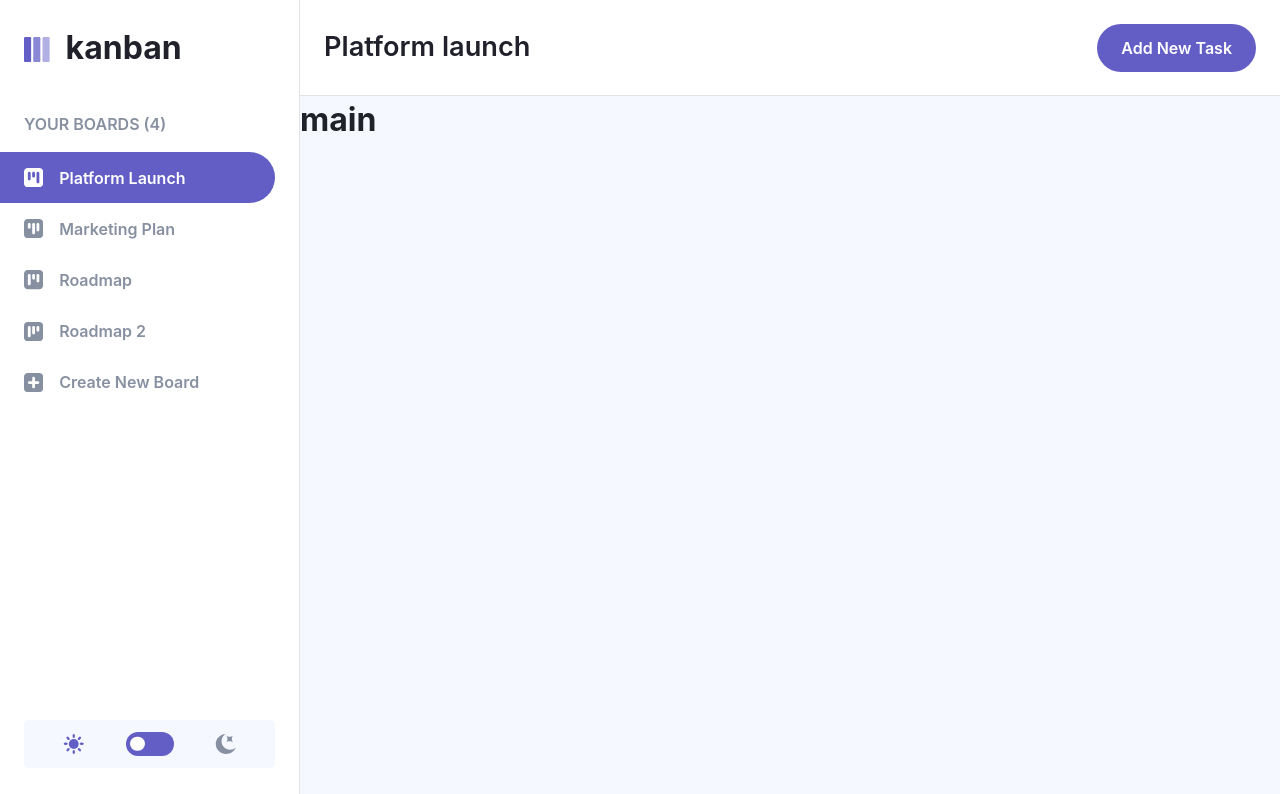
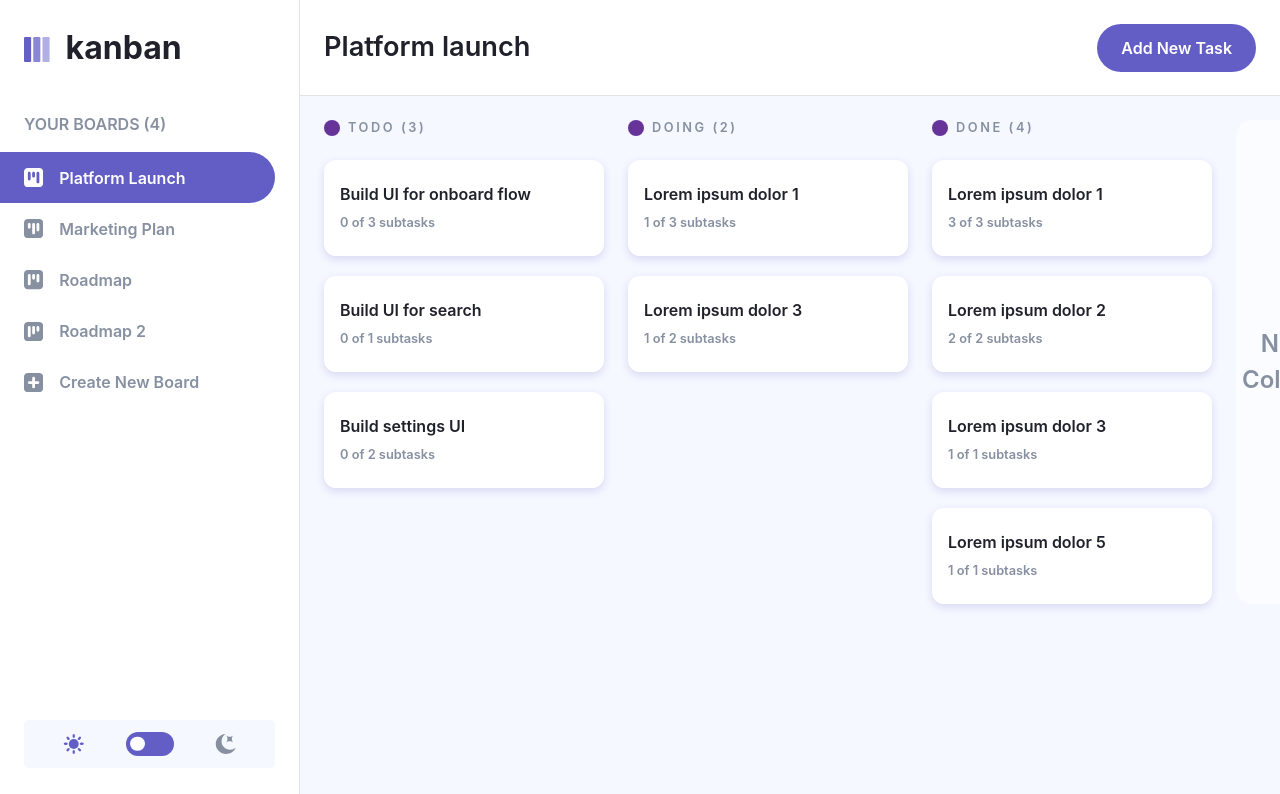
Before and after one commit to profpopoff/kanban, a Vue app: page / in a window 1280 px wide. Shown: the top 794 px of the page. Built offline with nearby package versions, Linux system fonts and the light colour scheme.

Commit message:
Add main ui

```diff
--- a/src/App.vue
+++ b/src/App.vue
@@ -1,6 +1,7 @@
 <script setup lang="ts">
 import Header from './components/layout/Header/Header.vue'
 import Sidebar from './components/layout/Sidebar/Sidebar.vue'
+import Board from './components/layout/Board/Board.vue'
 </script>
 
 <template>
@@ -8,7 +9,7 @@ import Sidebar from './components/layout/Sidebar/Sidebar.vue'
     <Header />
     <Sidebar />
     <main>
-      <h1 class="h1">main</h1>
+      <Board />
     </main>
   </div>
 </template>
@@ -26,6 +27,7 @@ import Sidebar from './components/layout/Sidebar/Sidebar.vue'
 
   main {
     grid-area: main;
+    overflow: auto;
   }
 }
 </style>
--- /dev/null
+++ b/src/components/layout/Board/Board.vue
@@ -0,0 +1,30 @@
+<script setup lang="ts">
+import Columns from './Columns.vue'
+</script>
+
+<template>
+   <div class="board">
+      <Columns />
+      <button>new column</button>
+   </div>
+</template>
+
+<style scoped lang="scss">
+.board {
+   padding: 1.5rem;
+   display: flex;
+   gap: 1.5rem;
+
+   button {
+      /* height: 100%; */
+      width: 17.5rem;
+      border: none;
+      border-radius: 1rem;
+      background-color: hsl(var(--element-color) / .5);
+      font-size: 1.5rem;
+      font-weight: 600;
+      color: hsl(var(--grey-color));
+      text-transform: capitalize;
+   }
+}
+</style>
--- /dev/null
+++ b/src/components/layout/Board/Columns.vue
@@ -0,0 +1,130 @@
+<script setup lang="ts">
+import { ref } from 'vue'
+import Task from './Task.vue';
+
+const board = ref({
+   title: '123123',
+   columns: [
+      {
+         title: 'todo',
+         tasks: [
+            {
+               title: 'Build UI for onboard flow',
+               description: 'Lorem ipsum dolor sit amet consectetur adipisicing elit.',
+               subtasks: [{ title: 'subtask 1', isDone: false }, { title: 'subtask 2', isDone: false }, { title: 'subtask 3', isDone: false }]
+            },
+            {
+               title: 'Build UI for search',
+               description: 'Lorem ipsum dolor sit amet consectetur adipisicing elit.',
+               subtasks: [{ title: 'subtask 1', isDone: false }]
+            },
+            {
+               title: 'Build settings UI',
+               description: 'Lorem ipsum dolor sit amet consectetur adipisicing elit.',
+               subtasks: [{ title: 'subtask 1', isDone: false }, { title: 'subtask 2', isDone: false }]
+            }
+         ]
+      },
+      {
+         title: 'doing',
+         tasks: [
+            {
+               title: 'Lorem ipsum dolor 1',
+               description: 'Lorem ipsum dolor sit amet consectetur adipisicing elit.',
+               subtasks: [{ title: 'subtask 1', isDone: true }, { title: 'subtask 2', isDone: false }, { title: 'subtask 3', isDone: false }]
+            },
+            {
+               title: 'Lorem ipsum dolor 3',
+               description: 'Lorem ipsum dolor sit amet consectetur adipisicing elit.',
+               subtasks: [{ title: 'subtask 1', isDone: true }, { title: 'subtask 2', isDone: false }]
+            }
+         ]
+      },
+      {
+         title: 'done',
+         tasks: [
+            {
+               title: 'Lorem ipsum dolor 1',
+               description: 'Lorem ipsum dolor sit amet consectetur adipisicing elit.',
+               subtasks: [{ title: 'subtask 1', isDone: true }, { title: 'subtask 2', isDone: true }, { title: 'subtask 3', isDone: true }]
+            },
+            {
+               title: 'Lorem ipsum dolor 2',
+               description: 'Lorem ipsum dolor sit amet consectetur adipisicing elit.',
+               subtasks: [{ title: 'subtask 1', isDone: true }, { title: 'subtask 1', isDone: true }]
+            },
+            {
+               title: 'Lorem ipsum dolor 3',
+               description: 'Lorem ipsum dolor sit amet consectetur adipisicing elit.',
+               subtasks: [{ title: 'subtask 1', isDone: true }]
+            },
+            {
+               title: 'Lorem ipsum dolor 5',
+               description: 'Lorem ipsum dolor sit amet consectetur adipisicing elit.',
+               subtasks: [{ title: 'subtask 1', isDone: true }]
+            }
+         ]
+      }
+   ]
+})
+</script>
+
+<template>
+   <ul class="columns">
+      <li v-for="column in board.columns" class="column">
+         <div class="headline">
+            <span></span>
+            <h2>{{ column.title }} ({{ column.tasks.length }})</h2>
+         </div>
+         <ul class="tasks">
+            <Task v-for="task in column.tasks" :task="task" />
+         </ul>
+      </li>
+   </ul>
+</template>
+
+<style scoped lang="scss">
+ul {
+   list-style: none;
+   padding: 0;
+}
+
+.columns {
+   display: flex;
+   gap: 1.5rem;
+
+   .column {
+      width: 17.5rem;
+
+      .headline {
+         display: flex;
+         gap: .5rem;
+         align-items: center;
+         margin-bottom: 1.5rem;
+
+         span {
+            display: block;
+            width: 1rem;
+            aspect-ratio: 1;
+            border-radius: 50%;
+            background-color: rebeccapurple;
+         }
+
+         h2 {
+            text-transform: uppercase;
+            font-size: .8rem;
+            font-weight: 600;
+            color: hsl(var(--grey-color));
+            line-height: 1;
+            letter-spacing: .16rem;
+         }
+      }
+
+      .tasks {
+         display: flex;
+         flex-direction: column;
+         gap: 1.25rem;
+      }
+   }
+}
+</style>
```
